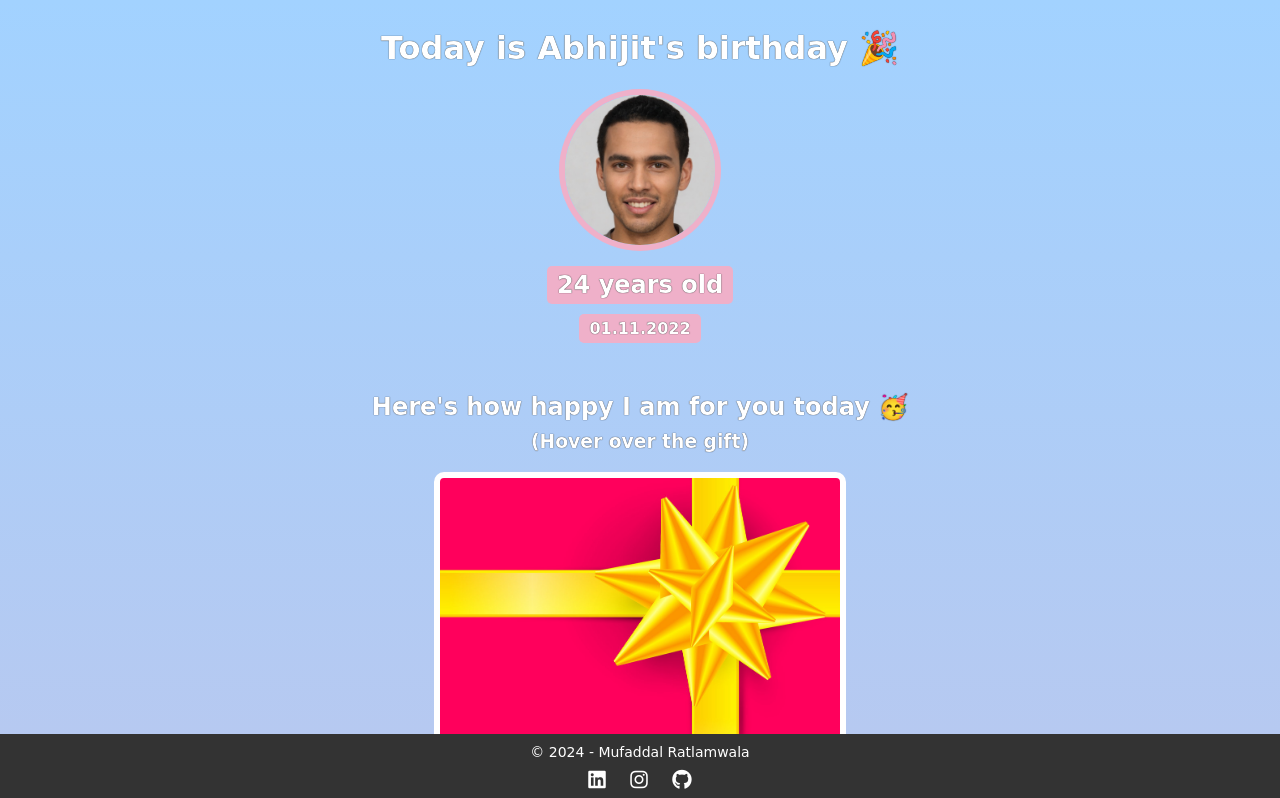
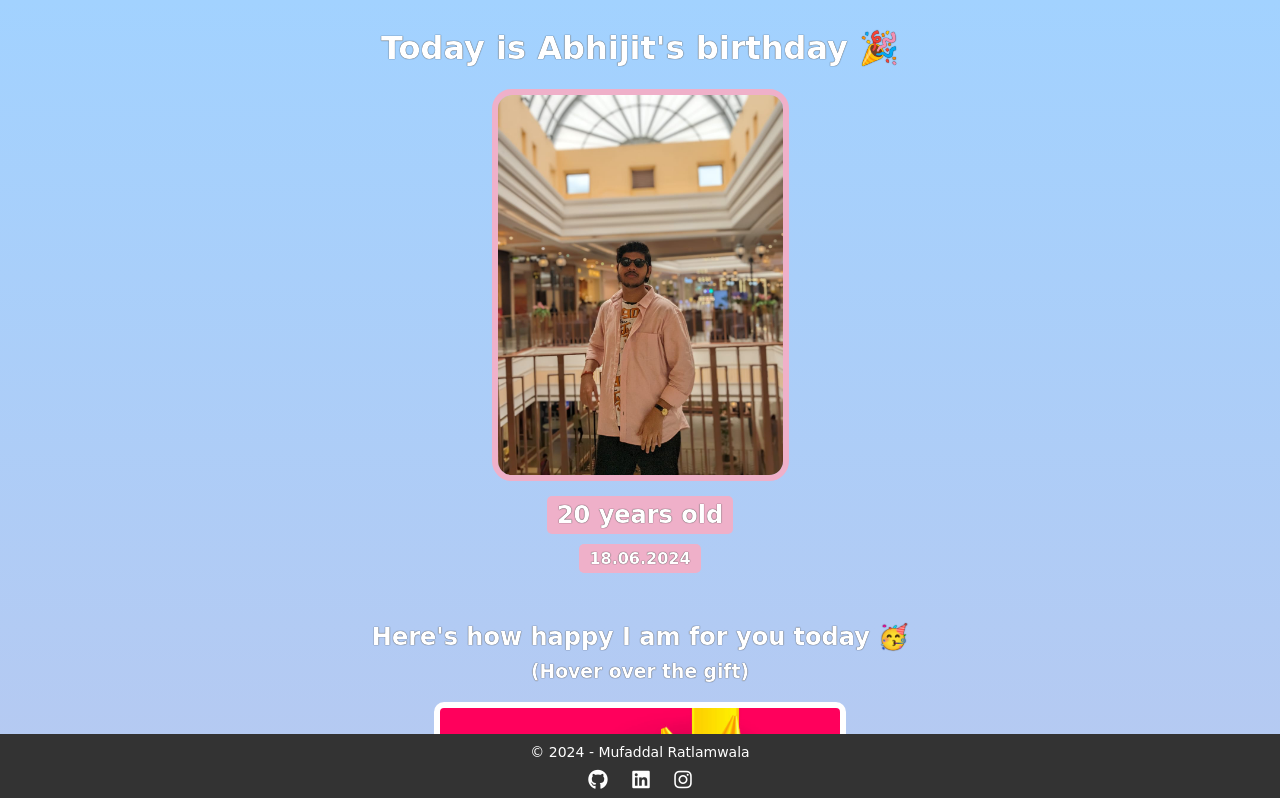
Before and after one commit to muf15/birthday-gift-site, a website built with Vite: page index.html in a window 1280 px wide. Shown: the top 798 px of the page. Built offline with nearby package versions, Linux system fonts and the light colour scheme; a web font is replaced by a local one.

Commit message:
image and styling

```diff
--- a/index.html
+++ b/index.html
@@ -12,9 +12,9 @@
     <main>
         <div id="header">
             <h1>Today is Abhijit's birthday 🎉</h1>
-            <img id="bff-img" src="images/nick.jpg">
-            <h2 id="bday-age">24 years old</h2>
-            <h4 id="bday-date">01.11.2022</h4>
+            <img id="bff-img" src="images/abhijit.jpeg">
+            <h2 id="bday-age">20 years old</h2>
+            <h4 id="bday-date">18.06.2024</h4>
         </div>
 
         <div class="gift-section">
@@ -46,9 +46,9 @@
     <footer>
         &copy; 2024 - Mufaddal Ratlamwala
         <div class="social-icons">
+            <a href="https://github.com/muf15" target="_blank"><i class="fab fa-github"></i></a>
             <a href="https://www.linkedin.com/in/mufaddal-ratlamwala-643570256" target="_blank"><i class="fab fa-linkedin"></i></a>
-            <a href="https://www.instagram.com/mufaddaltopiwala/" target="_blank"><i class="fab fa-instagram"></i></a>
-            <a href="https://github.com/muf15" target="_blank"><i class="fab fa-github"></i></a>
+            <a href="https://www.instagram.com/muffucodes/" target="_blank"><i class="fab fa-instagram"></i></a>
         </div>
     </footer>
 
--- a/styles.css
+++ b/styles.css
@@ -10,8 +10,8 @@ h1, h2, h3, h4, p {
 }
 
 #bff-img {
-    width: 150px;
-    border-radius: 50%;
+    height: 380px;
+    border-radius: 20px;
     border: 6px solid #EFB0C9;
     margin-bottom: 10px;
 }
```
Also changed, not shown: images/abhijit.jpeg (added).
